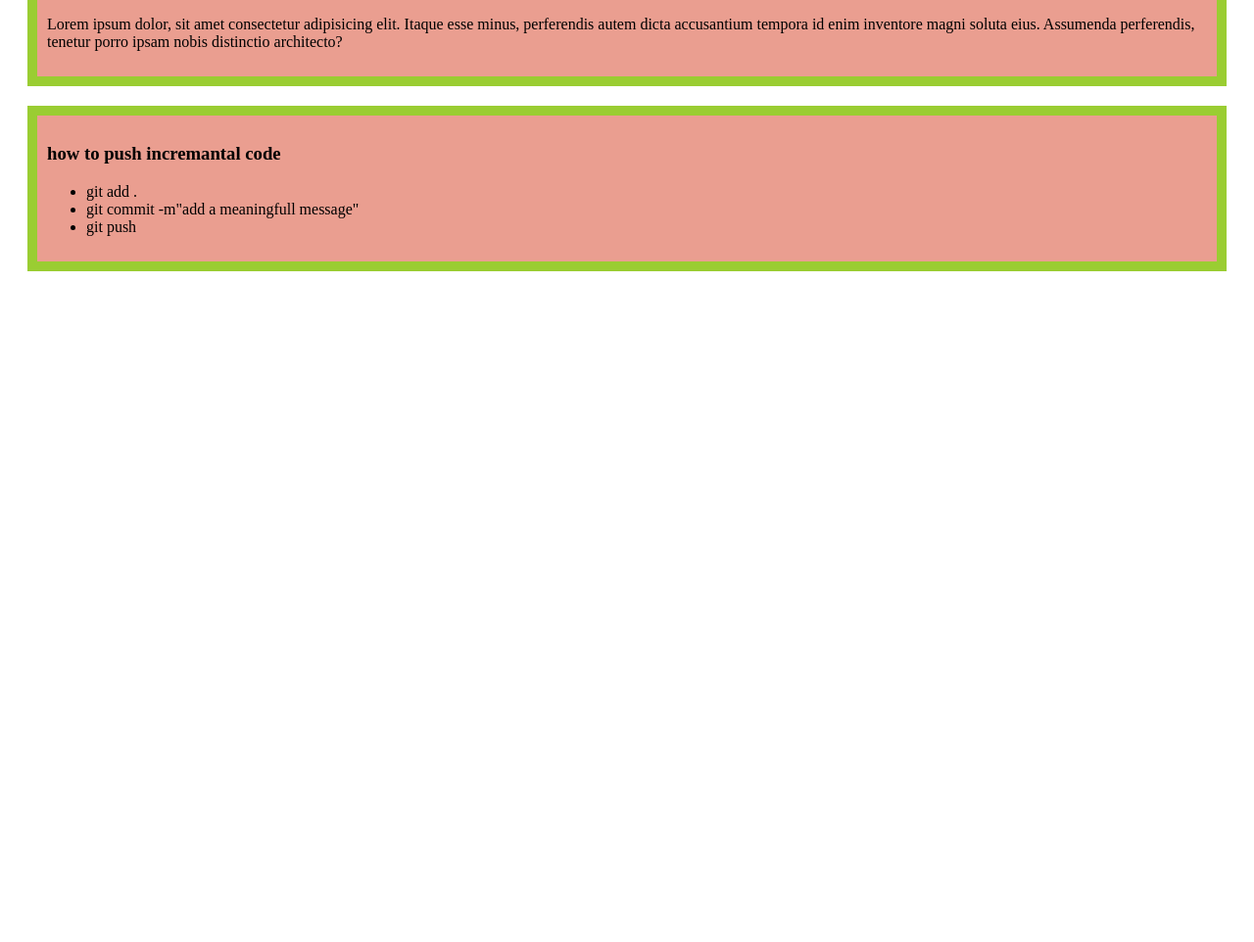
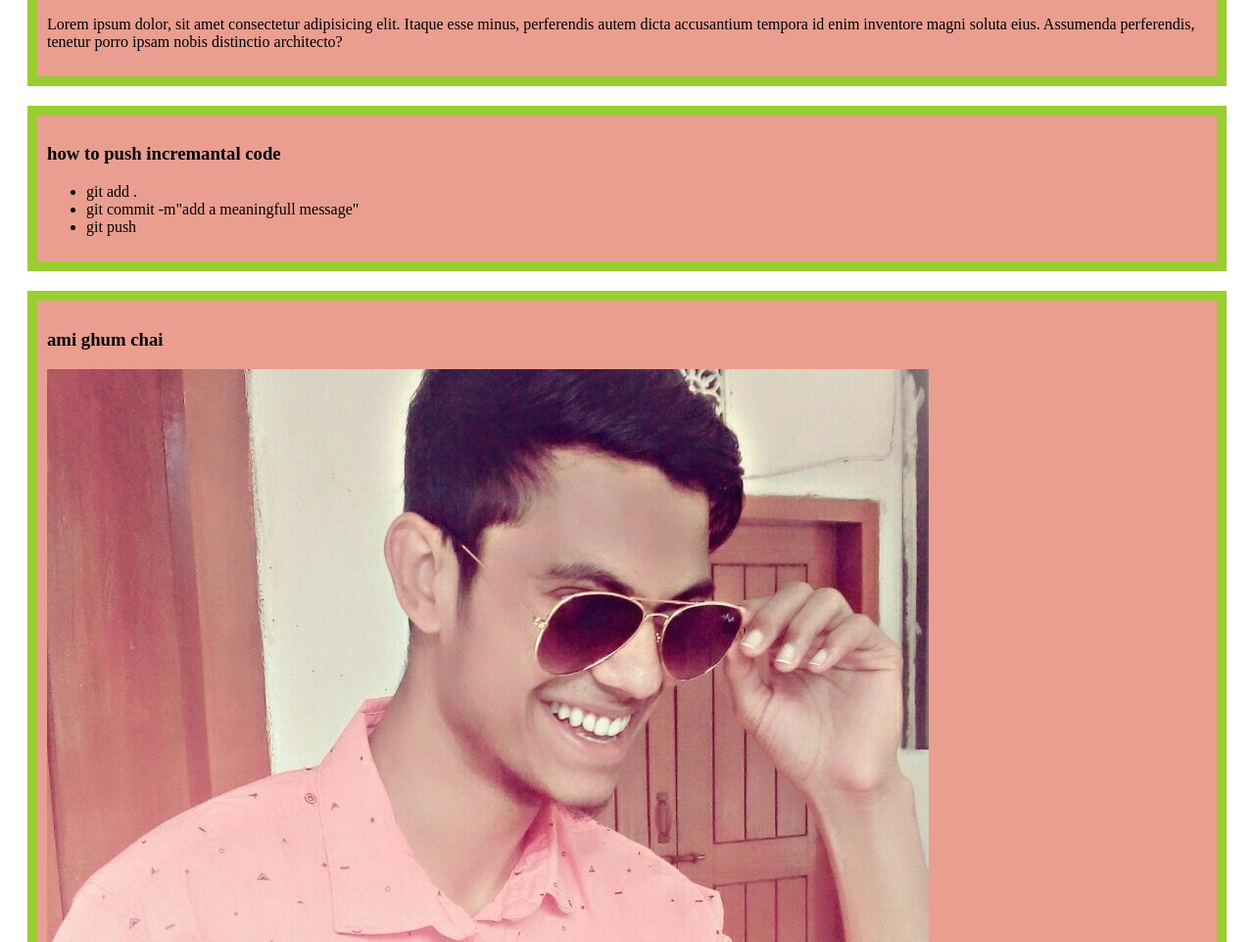
Before and after one commit to mohammaduzzal/my-first-website, a plain HTML site: page index.html in a window 1280 px wide. Shown: the part 598-1560 px from the top of the page at 98% size. Before the commit the page ends 895 px from the top, so only its background shows below. Drawn offline with Linux system fonts and the light colour scheme.

Commit message:
added amar ghum chai

```diff
--- a/index.html
+++ b/index.html
@@ -31,5 +31,9 @@
             <li>git push</li>
         </ul>
     </div>
+    <div>
+        <h3>ami ghum chai</h3>
+        <img src="images/1_n.jpg" alt="">
+    </div>
 </body>
 </html>
```
Also changed, not shown: images/1_n.jpg (added).
